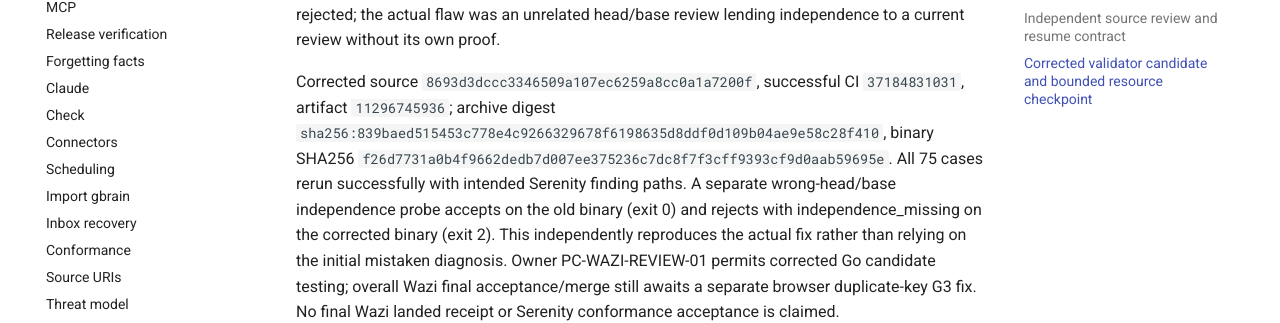
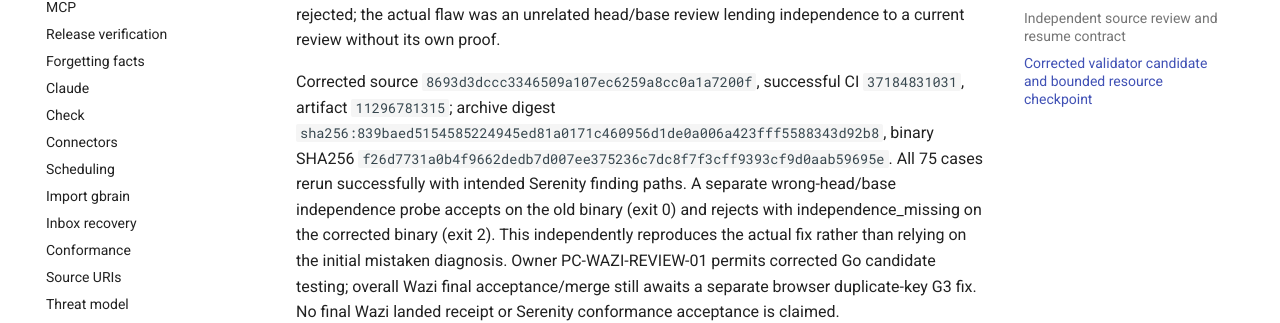
Before and after one commit to sirerun/serenity, an MkDocs documentation site: the page built from docs/plans/portable-plan-conformance-checkpoint-20261004.md, in a window 1280 px wide and 900 px high, scrolled down 3361 px. Shown: the part 244-567 px from the top of the window. Built offline with MkDocs 1.6.1 and Material for MkDocs 9.7.7, drawn with Linux system fonts in a browser that asks for light colours.

Commit message:
docs: correct verifier artifact API receipt

```diff
--- a/docs/plans/portable-plan-conformance-checkpoint-20261004.md
+++ b/docs/plans/portable-plan-conformance-checkpoint-20261004.md
@@ -133,8 +133,8 @@
 lending independence to a current review without its own proof.
 
 Corrected source `8693d3dccc3346509a107ec6259a8cc0a1a7200f`, successful
-CI `37184831031`, artifact `11296745936`; archive digest
-`sha256:839baed515453c778e4c9266329678f6198635d8ddf0d109b04ae9e58c28f410`,
+CI `37184831031`, artifact `11296781315`; archive digest
+`sha256:839baed5154585224945ed81a0171c460956d1de0a006a423fff5588343d92b8`,
 binary SHA256 `f26d7731a0b4f9662dedb7d007ee375236c7dc8f7f3cff9393cf9d0aab59695e`.
 All 75 cases rerun successfully with intended Serenity finding paths. A separate
 wrong-head/base independence probe accepts on the old binary (exit 0) and rejects
```
